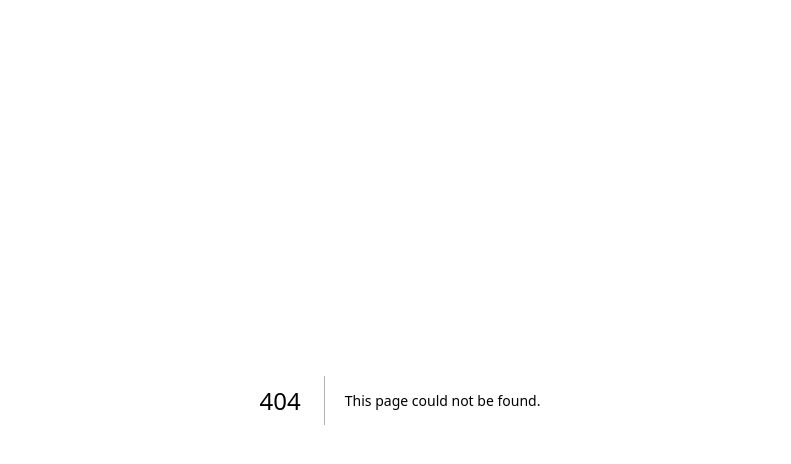
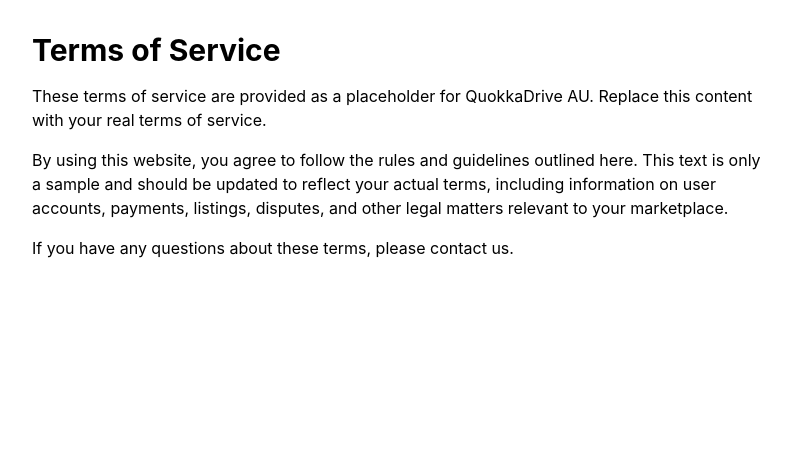
Before and after one commit to Johntie12/flipscout, a Next.js app: page /terms in a window 1280 px wide. Before the commit this address had no page. Shown: the top 464 px of the page, without its empty margins (240-1031 px from the left). Built offline with nearby package versions, Linux system fonts and the light colour scheme.

Commit message:
feat: add Terms of Service page
This page serves as a placeholder for the terms of service for QuokkaDrive AU, outlining the basic structure and content.

```diff
--- /dev/null
+++ b/pages/terms.tsx
@@ -0,0 +1,17 @@
+import Head from 'next/head'
+
+export default function Terms() {
+  return (
+    <>
+      <Head>
+        <title>Terms of Service | QuokkaDrive AU</title>
+      </Head>
+      <main className="max-w-3xl mx-auto px-4 py-8">
+        <h1 className="text-3xl font-bold mb-4">Terms of Service</h1>
+        <p className="mb-4">These terms of service are provided as a placeholder for QuokkaDrive AU. Replace this content with your real terms of service.</p>
+        <p className="mb-4">By using this website, you agree to follow the rules and guidelines outlined here. This text is only a sample and should be updated to reflect your actual terms, including information on user accounts, payments, listings, disputes, and other legal matters relevant to your marketplace.</p>
+        <p>If you have any questions about these terms, please contact us.</p>
+      </main>
+    </>
+  )
+}
```
